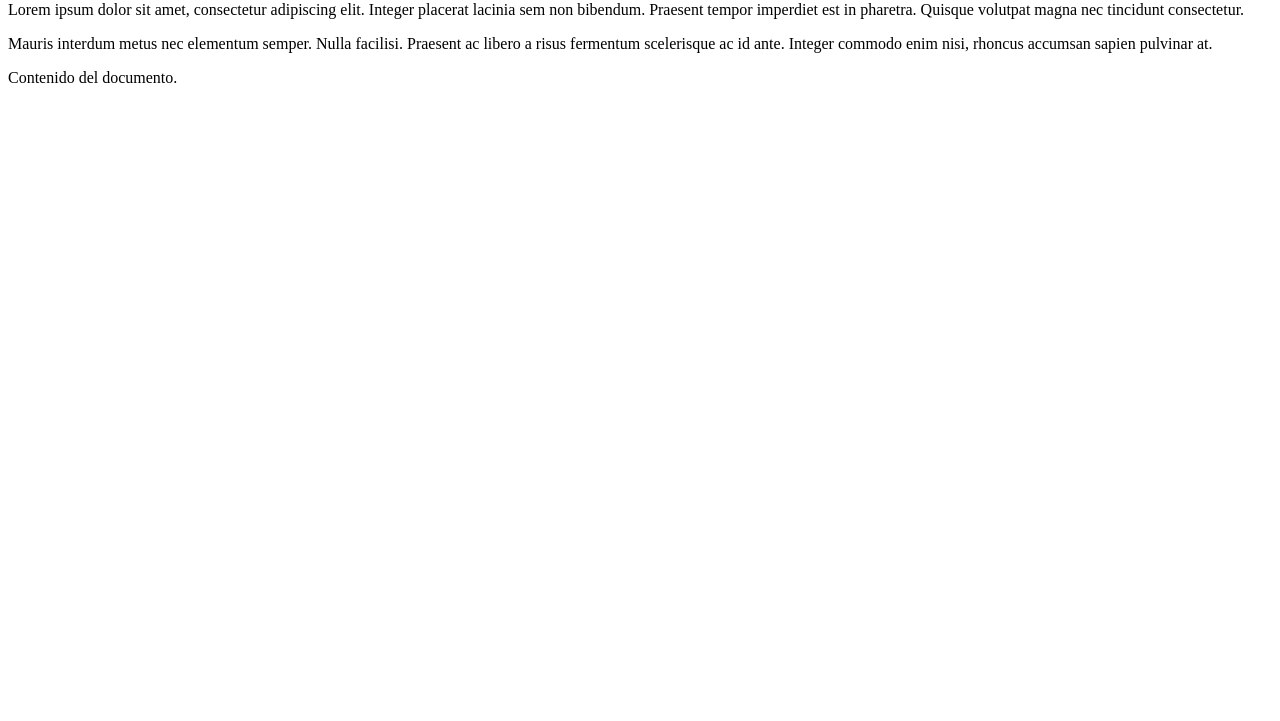
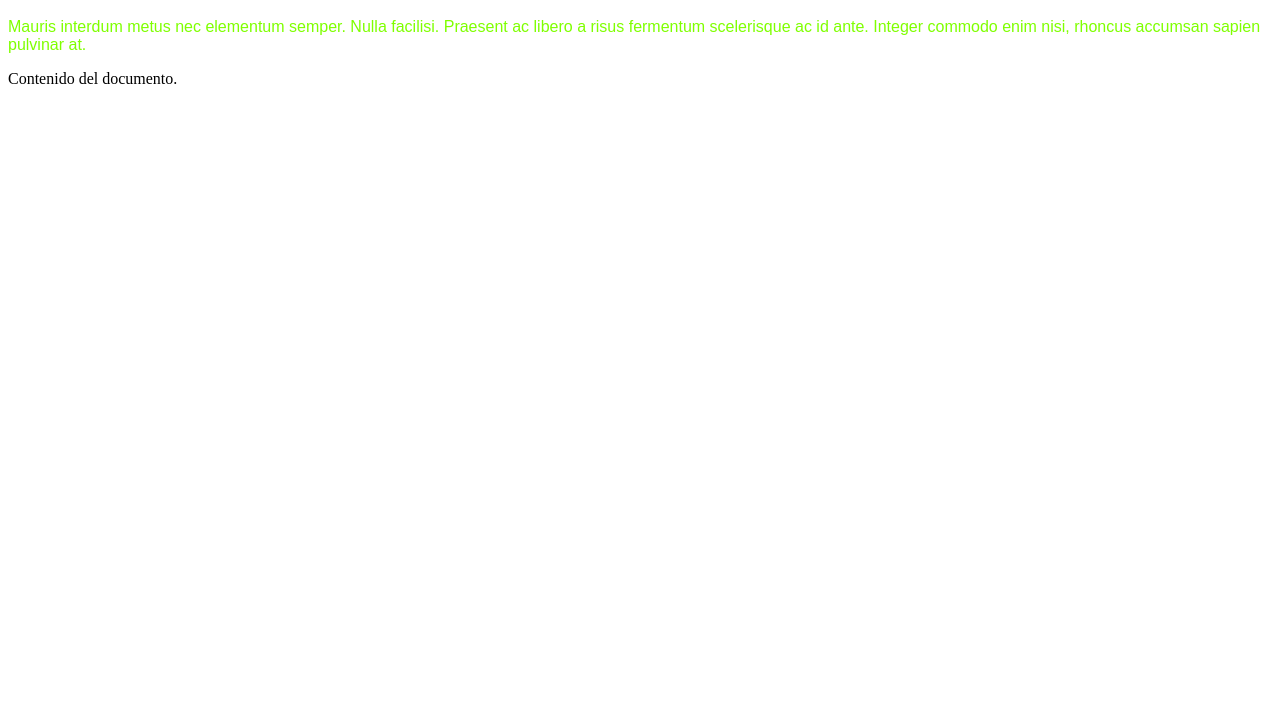
Before and after one commit to Aldhal/ProyectoGit, a plain HTML site: page Index.html in a window 1280 px wide. Shown: the part 79-800 px from the top of the page. Drawn offline with Linux system fonts and the light colour scheme.

Commit message:
Reconocimiento de los estilos en index

```diff
--- a/Index.html
+++ b/Index.html
@@ -1,8 +1,7 @@
 <!DOCTYPE html>
     <html>
         <head>
-
-        <link rel="stylesheet"href="estilos.css">
+        <link rel="stylesheet"href="css/estilos.css">
             <title>Index</title>
         </head>
 
```
